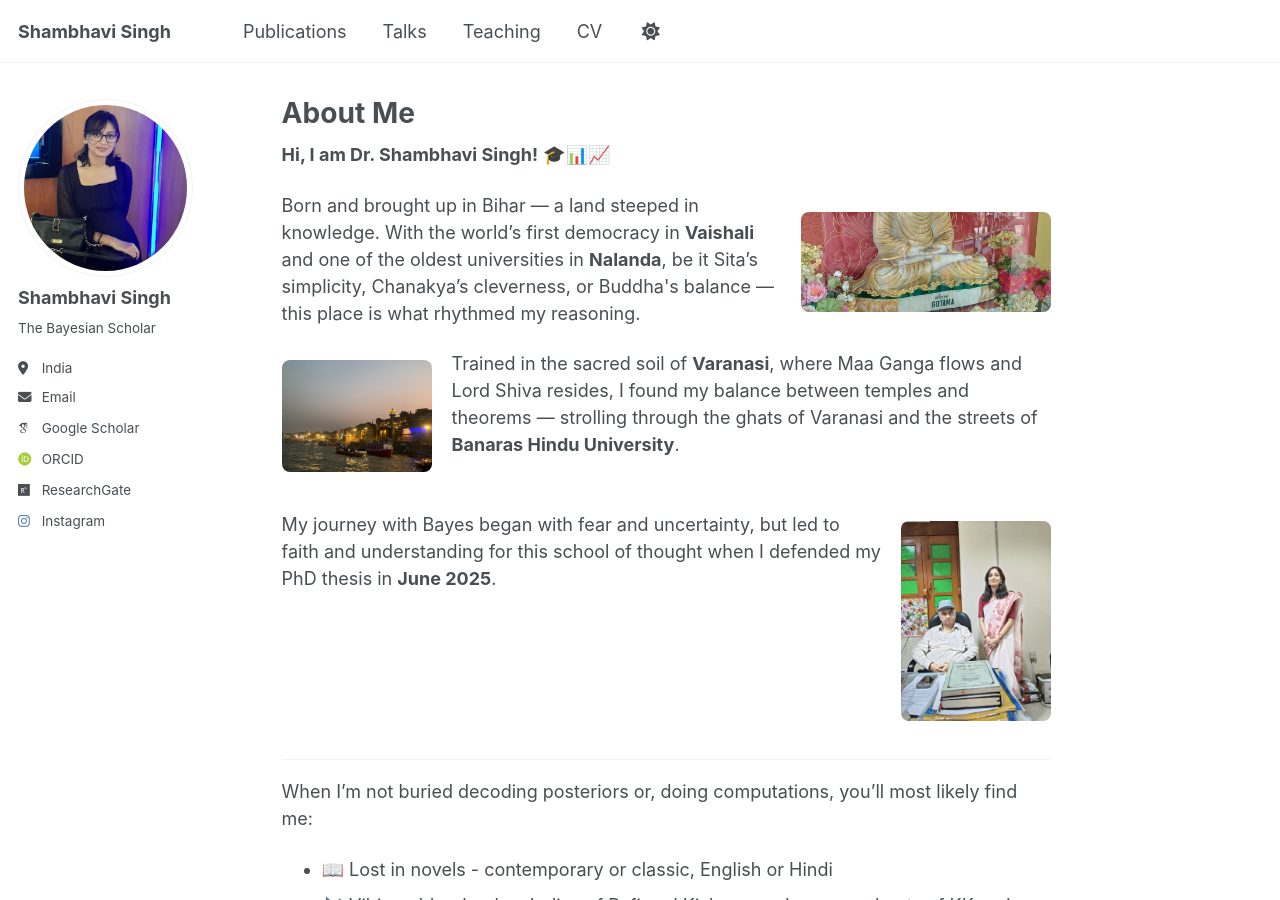
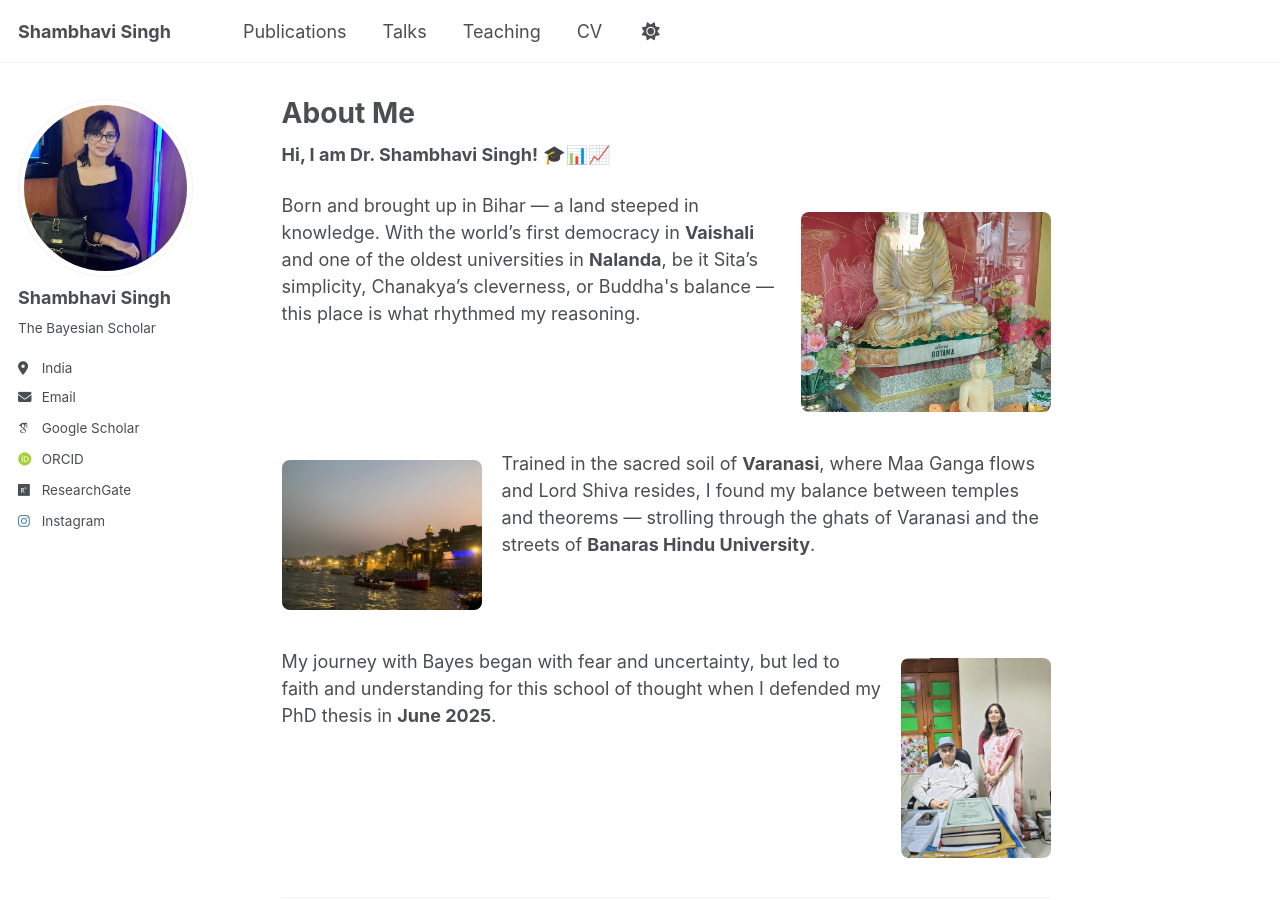
Before and after one commit to shambhavisingh010/shambhavisingh010.github.io, a Jekyll site: the page built from _pages/about.md, in a window 1280 px wide and 900 px high. Built offline with Jekyll 4.4.1, drawn with Linux system fonts in a browser that asks for light colours; some web fonts are replaced.

Commit message:
Update about.md

```diff
--- a/_pages/about.md
+++ b/_pages/about.md
@@ -10,17 +10,17 @@ redirect_from:
 **Hi, I am Dr. Shambhavi Singh!** 🎓📊📈
 
 <p style="overflow: auto;">
-  <img src="/images/buddha.jpg" alt="Bihar and Buddha" style="float: right; margin: 20px 0 15px 20px; width: 250px; height: 100px; object-fit: cover; border-radius: 8px;">
+  <img src="/images/buddha.jpg" alt="Bihar and Buddha" style="float: right; margin: 20px 0 15px 20px; width: 250px; height: 200px; object-fit: cover; border-radius: 8px;">
   Born and brought up in Bihar — a land steeped in knowledge. With the world’s first democracy in <strong>Vaishali</strong> and one of the oldest universities in <strong>Nalanda</strong>, be it Sita’s simplicity, Chanakya’s cleverness, or Buddha's balance — this place is what rhythmed my reasoning.
 </p>
 
 <p style="overflow: auto;">
-  <img src="/images/ghat.jpg" alt="Varanasi Ghat" style="float: left; margin: 10px 20px 15px 0; width: 150px; border-radius: 8px;">
+  <img src="/images/ghat.jpg" alt="Varanasi Ghat" style="float: left; margin: 10px 20px 15px 0; width: 200px; border-radius: 8px;">
   Trained in the sacred soil of <strong>Varanasi</strong>, where Maa Ganga flows and Lord Shiva resides, I found my balance between temples and theorems — strolling through the ghats of Varanasi and the streets of <strong>Banaras Hindu University</strong>.
 </p>
 
 <p style="overflow: auto;">
-  <img src="/images/phd viva.jpg" alt="PhD Defense" style="float: right; margin: 10px 0 15px 20px; width: 150px; border-radius: 8px;">
+  <img src="/images/phd viva.jpg" alt="PhD Defense" style="float: right; margin: 10px 0 15px 20px; width: 150px; height: 200px; object-fit: cover; border-radius: 8px;">
   My journey with Bayes began with fear and uncertainty, but led to faith and understanding for this school of thought when I defended my PhD thesis in <strong>June 2025</strong>.
 </p>
 
```
